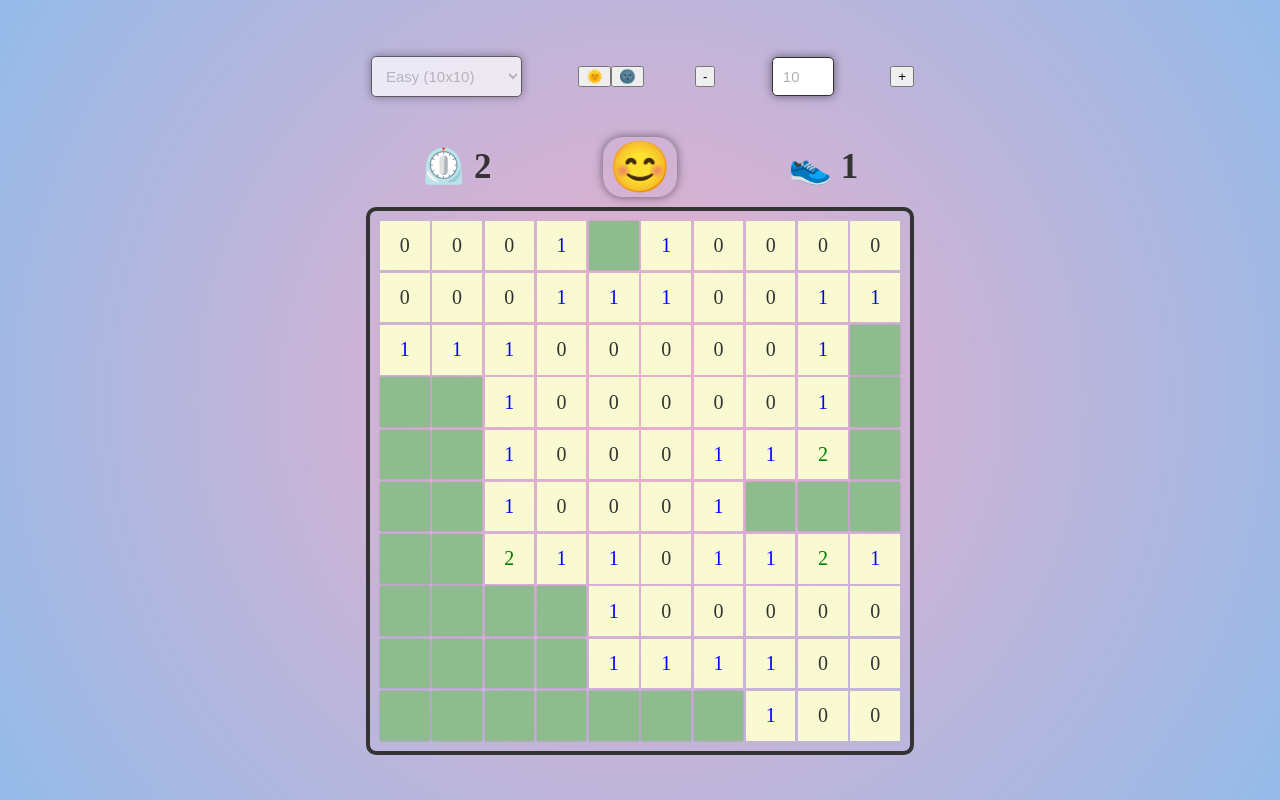
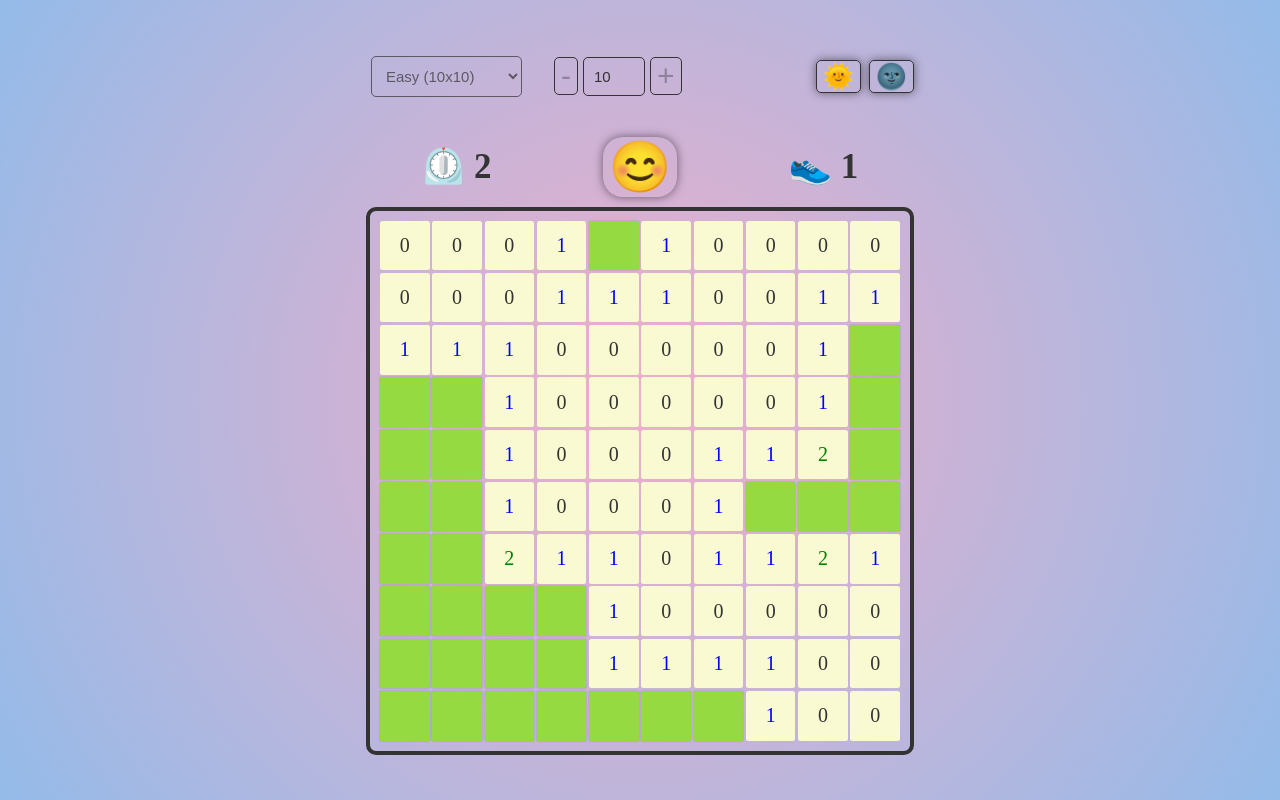
Before and after one commit to kyzym/minesweeper, a website with bundled scripts: page minesweeper/index.html in a window 1280 px wide. Both pictures are taken after a click on the element 404 px from the left and 245 px from the top of the page. Built offline with nearby package versions, Linux system fonts and the light colour scheme.

Commit message:
refactor:change styles 05/18/2023 18:19:43

```diff
--- a/minesweeper/main.js
+++ b/minesweeper/main.js
@@ -83,7 +83,6 @@ controlsContainer.appendChild(restartButton);
 controlsContainer.appendChild(movesDisplay);
 
 const themeContainer = createDiv('theme-container');
-difficultyContainer.appendChild(themeContainer);
 
 function switchTheme(e) {
   const theme = e.currentTarget.className.split('-')[0];
@@ -102,6 +101,8 @@ const decrementButton = createButton('decrement-button', '-', decrementInput);
 difficultyContainer.appendChild(decrementButton);
 difficultyContainer.appendChild(minesInput);
 difficultyContainer.appendChild(incrementButton);
+
+difficultyContainer.appendChild(themeContainer);
 
 function incrementInput() {
   if (minesInput.value < minesInput.max) {
@@ -171,6 +172,8 @@ function initializeGame() {
     if (startTime && !gameOver) {
       difficultySelect.disabled = true;
       minesInput.disabled = true;
+      // incrementButton.disabled = true;
+      // decrementButton.disabled = true;
 
       updateTimeDisplay(Math.floor((Date.now() - startTime.getTime()) / 1000));
       startTimer();
@@ -200,6 +203,8 @@ restartButton.addEventListener('mouseup', () => {
 
   difficultySelect.disabled = false;
   minesInput.disabled = false;
+  incrementButton.disabled = true;
+  decrementButton.disabled = true;
 });
 
 function resetGameVariables() {
@@ -207,7 +212,7 @@ function resetGameVariables() {
   startTime = null;
   firstMoveMade = false;
   gameOver = false;
-
+  restartButton.buttonContent.style.height = '100%';
   if (intervalId) {
     clearInterval(intervalId);
     intervalId = null;
@@ -251,7 +256,7 @@ function handleRightClick(cell, i, j, e) {
     difficulty
   );
 }
-
+// console.dir();
 function handleLeftClick(cell, cellContent, i, j) {
   if (
     gameOver ||
@@ -269,6 +274,8 @@ function handleLeftClick(cell, cellContent, i, j) {
 
     difficultySelect.disabled = true;
     minesInput.disabled = true;
+    incrementButton.disabled = true;
+    decrementButton.disabled = true;
   }
 
   if (!startTime) {
@@ -281,7 +288,9 @@ function handleLeftClick(cell, cellContent, i, j) {
   if (board[i][j] === 'M') {
     showMines(mineLocations, fieldSize, container);
     gameOver = true;
+    restartButton.buttonContent.style.height = '130%';
     restartButton.buttonContent.textContent = `💩`;
+
     setTimeout(() => {
       alert('Game over. Try again');
     }, 100);
--- a/minesweeper/scss/_base.scss
+++ b/minesweeper/scss/_base.scss
@@ -52,12 +52,13 @@ body.dark {
   gap: 0.5%;
   border: 0.5vmin solid $border-color;
   padding: 1rem;
-  // background-color: $minesweeper-bg-color;
+
   background-color: transparent;
   border-radius: 1rem;
   width: 65vmin;
   height: 65vmin;
-  cursor: url('../assets/images/boot.png'), auto;
+
+  cursor: url('../assets/images/bootSmall.png'), auto;
 }
 
 .control {
@@ -91,6 +92,7 @@ body.dark {
   width: 100%;
   height: 100%;
   @include centerize;
+  border-radius: 0.25rem;
 }
 
 .mine {
@@ -106,6 +108,7 @@ body.dark {
 .cell-content {
   font-size: 200%;
   position: absolute;
+  font-weight: 500;
 }
 
 .flag {
@@ -139,9 +142,56 @@ body.dark {
   align-items: center;
   justify-content: space-between;
   margin-bottom: 5vmin;
+
+  & select {
+    margin-right: 4vmin;
+  }
+
+  & button {
+    border: 1px solid $border-color;
+    border-radius: 0.5rem;
+    background-color: transparent;
+    box-shadow: 0 0 10px rgba(0, 0, 0, 0.5);
+    font-size: 3em;
+
+    &:hover {
+      border-color: darken($border-color, 15%);
+      box-shadow: 0 0 0.5rem rgba($border-color, 0.5);
+    }
+
+    &:focus {
+      outline: none;
+      border-color: darken($border-color, 30%);
+      box-shadow: 0 0 0.7rem rgba($border-color, 0.7);
+    }
+
+    &:disabled {
+      box-shadow: none;
+    }
+  }
 }
 .theme-container {
   display: flex;
+  margin-left: auto;
+  gap: 1vmin;
+  & button {
+    border: 1px solid $border-color;
+    border-radius: 0.5rem;
+    background-color: transparent;
+    box-shadow: 0 0 10px rgba(0, 0, 0, 0.5);
+    font-size: 2.5rem;
+
+    &:hover {
+      border-color: darken($border-color, 15%);
+      box-shadow: 0 0 0.5rem rgba($border-color, 0.5);
+    }
+
+    &:focus {
+      outline: none;
+      border-color: darken($border-color, 30%);
+      box-shadow: 0 0 0.7rem rgba($border-color, 0.7);
+    }
+  }
 }
 
 .difficulty-select,
@@ -167,14 +217,12 @@ body.dark {
     box-shadow: 0 0 0.7rem rgba($border-color, 0.7);
   }
   &:disabled {
-    background-color: white;
-    color: rgba(0, 0, 0, 0.301);
+    box-shadow: none;
   }
 }
 
 .mines-input {
   width: 4rem;
-  // margin-right: auto;
 }
 
 input[type='number']::-webkit-inner-spin-button,
--- a/minesweeper/scss/_variables.scss
+++ b/minesweeper/scss/_variables.scss
@@ -3,7 +3,7 @@ $body-bg-color: #f5f5f5;
 $grid-size: 10;
 $border-color: #333;
 $minesweeper-bg-color: #eee8aa;
-$cell-bg-color: #8fbc8f;
+$cell-bg-color: #95da41;
 $cell-hover-bg-color: #7cb37c;
 $mine-bg-color: #ff6347;
 $mine-color: #fff;
--- a/minesweeper/scss/main.scss
+++ b/minesweeper/scss/main.scss
@@ -1,4 +1,3 @@
 @import 'variables';
 @import 'mixins';
 @import 'base';
-@import 'components';
```
Also changed, not shown: minesweeper/assets/images/bootSmall.png (added), minesweeper/css/main.css, minesweeper/scss/_components.scss (deleted), 1 other file.
